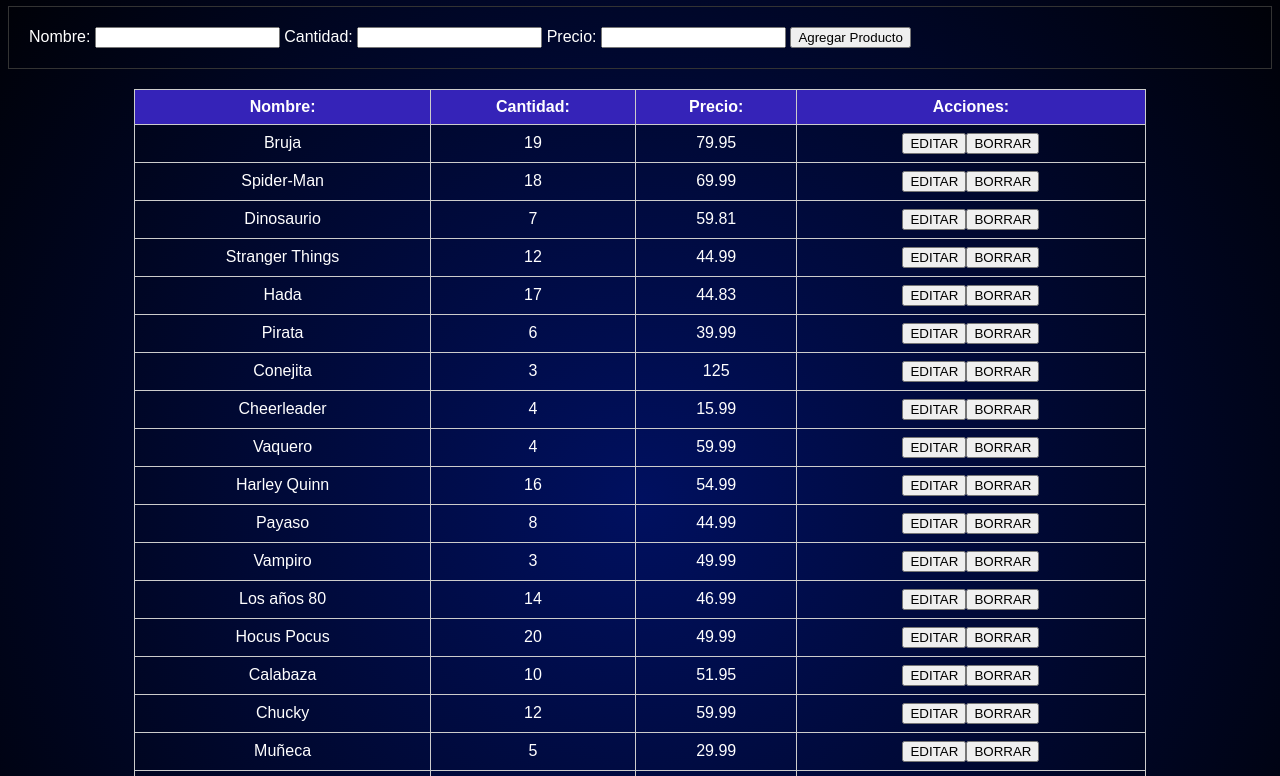
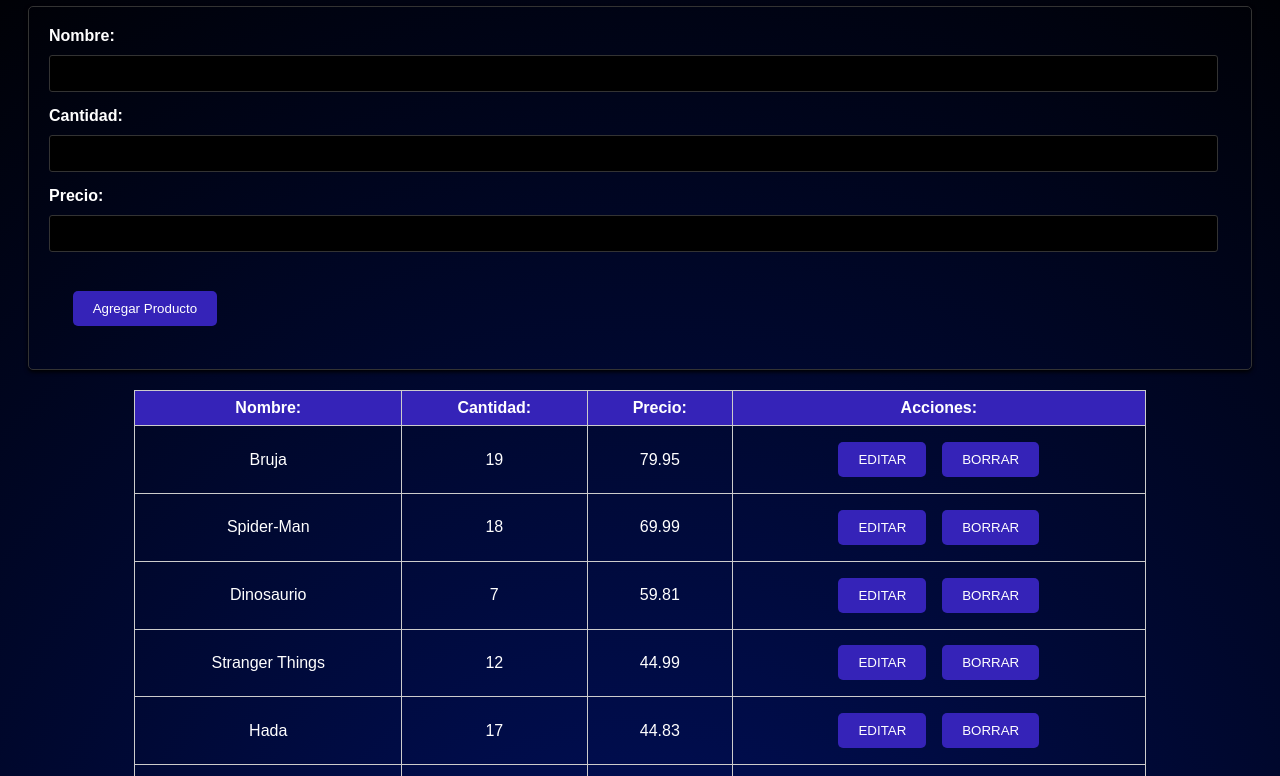
Before and after one commit to laurity/import-export-JS, a plain HTML site: page index.html in a window 1280 px wide. Shown: the part 93-869 px from the top of the page. Drawn offline with Linux system fonts and the light colour scheme.

Commit message:
acabado estilos

```diff
--- a/styles/style.css
+++ b/styles/style.css
@@ -36,4 +36,35 @@ h1{
     color: white;
     padding: 20px;
     border: 1px solid #333;
+    border-radius: 5px;
+    margin: 20px;
+    box-shadow: 0 2px 4px rgb(0, 0, 0, 1);
 }
+
+/*Estilos para las etiquetas y campos de entrada*/
+
+label{
+    display: block;
+    margin-bottom: 10px;
+    font-weight: bold;
+}
+input{
+    width: 97%;
+    padding: 10px;
+    margin-bottom: 15px;
+    border: 1px solid #333;
+    border-radius: 3px;
+    color: white;
+    background-color: black;
+    /*Fondo negro para el input*/
+    outline: none;
+}
+button{
+    margin: 2% 2% 2% 2%;
+    background-color: #3523b8;
+    color: white;
+    padding: 10px 20px;
+    border: none;
+    border-radius: 5px;
+    cursor: pointer;
+}
```
